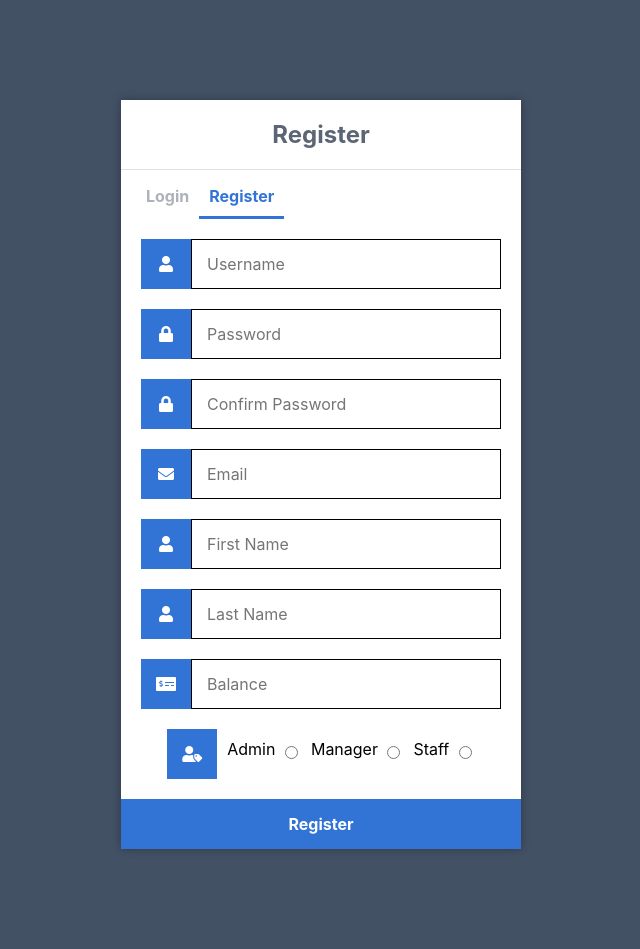
After one commit to jliang1022/Food-Truck-Database, a Flask app: template templates/register.html in a window 1280 px wide. The commit adds this page. Shown: the whole page, without its empty margins (319-959 px from the left). Run offline with Flask 2, Linux system fonts and the light colour scheme; the template is opened without the code that fills it, so the values that code supplies are empty; some libraries are stand-ins or nearby versions.

Commit message:
Added login and registration and styles. 	- Still need to test backend of screens. 	- Need to javascript to make certain options on registration unavailable.

```diff
--- a/app.py
+++ b/app.py
@@ -1,47 +1,146 @@
-from flask import Flask, render_template
+from flask import Flask, render_template, request, redirect, url_for, session
+import hashlib
 # from flask_mysqldb import MySQL
 import MySQLdb
+import re
 
 app = Flask(__name__, static_url_path="")
-
+app.secret_key = 'foodtruck'
 # mysql = MySQL(app)
 
 #Trying to connect
-db_connection = MySQLdb.connect(host="",
-                           user = "",
-                           passwd = "",
-                           db = "",
-                           port = )
+db_connection = MySQLdb.connect(host="127.0.0.1",
+						   user = "root",
+						   passwd = "Jl102298722321487",
+						   db = "foodtruck",
+						   port = 3306)
 # If connection is not successful
 
 
 
 
 
-@app.route('/', methods=['GET'])
-def index():
-  # Making Cursor Object For Query Execution
-  cursor=db_connection.cursor()
-  cursor.execute('SELECT * FROM admin')
-  items = cursor.fetchall()
-  admin_list=[]
+@app.route('/', methods=['GET', 'POST'])
+def login():
+	msg = ''
+	# Making Cursor Object For Query Execution
+	if request.method == 'POST' and 'username' in request.form and 'password' in request.form:
+		# Create variables for easy access
+		username = request.form['username']
+		password = request.form['password']
+		password = hashlib.md5(password.encode()).hexdigest()
+		# Check if account exists using MySQL
+		cursor = db_connection.cursor(MySQLdb.cursors.DictCursor)
+		cursor.execute('SELECT * FROM user WHERE username = %s AND password = %s', (username, password,))
+		# Fetch one record and return result
+		account = cursor.fetchone()
+		# If account exists in accounts table in out database
+		if account:
+			# Create session data, we can access this data in other routes
+			session['loggedin'] = True
+			# Redirect to home page
+			return 'Logged in successfully!'
+		else:
+			# Account doesnt exist or username/password incorrect
+			msg = 'Incorrect username/password!'
+	return render_template('index.html', msg=msg)
 
-  for item in items:
-      admin={}
-      admin['username'] = item[0]
-      admin['email'] = item[1]
-      admin_list.append(admin)
+@app.route('/logout')
+def logout():
+	session.pop('loggedin', None)
+	session.pop('username', None)
+	return redirect(url_for('login'))
 
-  # for admin in admin_list:
-  #     print(admin['username'])
+@app.route('/register', methods=['GET', 'POST'])
+def register():
+	# Output message if something goes wrong...
+	msg = ''
+	# Check if "username", "password" and "email" POST requests exist (user submitted form)
+	if request.method == 'POST' and 'username' in request.form and 'password' in request.form and 'confirm_password' in request.form and 'firstname' in request.form and 'lastname' in request.form:
+		# Create variables for easy access
+		username = request.form['username']
+		password = request.form['password']
+		confirm_password = request.form['confirm_password']
+		firstname = request.form['firstname']
+		lastname = request.form['lastname']
 
-  # Closing Database Connection
-  # db_connection.close()
-  return render_template('index.html', admin_list=admin_list)
+	# Check if account exists using MySQL
+		cursor = db_connection.cursor(MySQLdb.cursors.DictCursor)
+		cursor.execute('SELECT * FROM user WHERE username = %s', (username,))
+		account = cursor.fetchone()
+		# If account exists show error and validation checks
+		if account:
+			msg = 'Account already exists!'
+		elif not re.match(r'[A-Za-z0-9]+', username):
+			msg = 'Username must contain only characters and numbers!'
+		elif len(password) < 8:
+			msg = 'Please choose a password length of at least 8!'
+		elif password != confirm_password:
+			msg = 'Passwords do not match!'
+		elif not username or not password or not confirm_password or not firstname or not lastname:
+			msg = 'Please fill out the form!'
+		elif 'balance' in request.form:
+			balance = request.form['balance']
+			# Account doesnt exists and the form data is valid, now insert new account into accounts table
+			try:
+				float(balance)
+			except ValueError:
+				msg = 'Balance must be a postiive decimal number!'
+			if msg == '':
+				if float(balance) > 0:
+					password = hashlib.md5(password.encode()).hexdigest()
+					cursor.execute('INSERT INTO user VALUES (%s, %s, %s, %s)', (username, password, firstname, lastname))
+					cursor.execute('INSERT INTO customer VALUES(%s, %s, NULL)', (username, balance,))
+					db_connection.commit()
+					msg = 'You have successfully registered!'
+		elif 'email' in request.form:
+			email = request.form['email']
+			if not re.match(r'[^@]+@[^@]+\.[^@]+', email):
+				msg = 'Invalid email address!'
+			elif role:
+				role = request.form['role']
+				password = hashlib.md5(password.encode()).hexdigest()
+				cursor.execute('INSERT INTO user VALUES (%s, %s, %s, %s)', (username, password, firstname, lastname))
+				cursor.execute('INSERT INTO employee VALUES(%s, %s)', (username, email))
+				if role == 'admin':
+					cursor.execute('INSERT INTO admin VALUES(%s, %s)', (username, email))
+				elif role == 'manager':
+					cursor.execute('INSERT INTO manager VALUES(%s, %s)', (username, email))
+				elif role == 'staff':
+					cursor.execute('INSERT INTO staff VALUES(%s, %s, NULL)', (username, email))
+				db_connection.commit()
+				msg = 'You have successfully registered!'
+			else:
+				msg = 'Please select a role!'
+		elif 'balance' in request.form and 'email' in request.form:
+			balance = request.form['balance']
+			email = request.form['email']
+			try:
+				float(balance)
+			except ValueError:
+				msg = 'Balance must be a postive decimal number!'
+				if msg == '':
+					if float(balance) > 0:
+						if role:
+							role = request.form['role']
+							password = hashlib.md5(password.encode()).hexdigest()
+							cursor.execute('INSERT INTO user VALUES (%s, %s, %s, %s)', (username, password, firstname, lastname))
+							cursor.execute('INSERT INTO customer VALUES(%s, %s, NULL)', (username, balance,))
+							cursor.execute('INSERT INTO employee VALUES(%s, %s)', (username, email))
+							if role == 'admin':
+								cursor.execute('INSERT INTO admin VALUES(%s, %s)', (username, email))
+							elif role == 'manager':
+								cursor.execute('INSERT INTO manager VALUES(%s, %s)', (username, email))
+							elif role == 'staff':
+								cursor.execute('INSERT INTO staff VALUES(%s, %s, NULL)', (username, email))
+							db_connection.commit()
+							msg = 'You have successfully registered!'
+						else:
+							msg = 'Please select a role!'
+		else:
+			msg = 'Please fill out balance (positve decimal) and/or email!'
 
-@app.route('/form', methods=['GET', 'POST'])
-def form():
-    return render_template('form.html')
+	return render_template('register.html', msg=msg)
 
 if __name__ == '__main__':
-    app.run(debug=True)
+	app.run(debug=True)
--- /dev/null
+++ b/static/style.css
@@ -0,0 +1,109 @@
+* {
+    box-sizing: border-box;
+    font-family: -apple-system, BlinkMacSystemFont, "segoe ui", roboto, oxygen, ubuntu, cantarell, "fira sans", "droid sans", "helvetica neue", Arial, sans-serif;
+    font-size: 16px;
+    -webkit-font-smoothing: antialiased;
+    -moz-osx-font-smoothing: grayscale;
+}
+body {
+    background-color: #435165;
+    margin: 0;
+}
+.login, .register {
+    width: 400px;
+    background-color: #ffffff;
+    box-shadow: 0 0 9px 0 rgba(0, 0, 0, 0.3);
+    margin: 100px auto;
+}
+.login h1, .register h1 {
+    text-align: center;
+    color: #5b6574;
+    font-size: 24px;
+    padding: 20px 0 20px 0;
+    border-bottom: 1px solid #dee0e4;
+}
+.login .links, .register .links {
+    display: flex;
+    padding: 0 15px;
+}
+.login .links a, .register .links a {
+    color: #adb2ba;
+    text-decoration: none;
+    display: inline-flex;
+    padding: 0 10px 10px 10px;
+    font-weight: bold;
+}
+.login .links a:hover, .register .links a:hover {
+    color: #9da3ac;
+}
+.login .links a.active, .register .links a.active {
+    border-bottom: 3px solid #3274d6;
+    color: #3274d6;
+}
+.login form, .register form {
+    display: flex;
+    flex-wrap: wrap;
+    justify-content: center;
+    padding-top: 20px;
+}
+.login form label,
+.register form label[for='username'],
+.register form label[for='password'],
+.register form label[for='confirm_password'],
+.register form label[for='email'],
+.register form label[for='firstname'],
+.register form label[for='lastname'],
+.register form label[for='balance'],
+.register form label[for='role'] {
+    display: flex;
+    justify-content: center;
+    align-items: center;
+    width: 50px;
+    height: 50px;
+    background-color: #3274d6;
+    color: #ffffff;
+}
+
+.register form label[for='admin'],
+.register form label[for='manager'],
+.register form label[for='staff'] {
+    display: block;
+    justify-content: center;
+    height: 50px;
+    text-align: center;
+    padding-left: 10px;
+    padding-top: 10px;
+}
+
+.login form input[type="password"],
+.login form input[type="text"],
+.login form input[type="email"],
+.register form input[type="password"],
+.register form input[type="text"],
+.register form input[type="email"] {
+    width: 310px;
+    height: 50px;
+    border: 1px solid #000000;
+    margin-bottom: 20px;
+    padding: 0 15px;
+}
+
+.register form input[type="radio"] {
+    vertical-align: middle;
+}
+
+.login form input[type="submit"], .register input[type="submit"] {
+    width: 100%;
+    padding: 15px;
+    margin-top: 20px;
+    background-color: #3274d6;
+    border: 0;
+    cursor: pointer;
+    font-weight: bold;
+    color: #ffffff;
+    transition: background-color 0.2s;
+}
+.login form input[type="submit"]:hover, .register input[type="submit"]:hover {
+    background-color: #2868c7;
+    transition: background-color 0.2s;
+}
--- /dev/null
+++ b/templates/register.html
@@ -0,0 +1,65 @@
+<!DOCTYPE HTML>
+<html>
+	<head>
+	    <title>Register</title>
+	    <meta charset="utf-8">
+		    <title>GT Food Truck</title>
+		    <link rel="stylesheet" type="text/css" href="{{ url_for('static', filename='style.css') }}">
+			<link rel="stylesheet" href="https://use.fontawesome.com/releases/v5.7.1/css/all.css">
+	</head>
+	<body>
+		<div class="register">
+			<h1>Register</h1>
+			<div class="links">
+				<a href="{{ url_for('login') }}">Login</a>
+				<a href="{{ url_for('register') }}" class="active">Register</a>
+			</div>
+			<form action="{{ url_for('register') }}" method="post" autocomplete="off">
+				<label for="username">
+					<i class="fas fa-user"></i>
+				</label>
+				<input type="text" name="username" placeholder="Username" id="username" required>
+				<label for="password">
+					<i class="fas fa-lock"></i>
+				</label>
+				<input type="password" name="password" placeholder="Password" id="password" required>
+				<label for="confirm_password">
+					<i class="fas fa-lock"></i>
+				</label>
+				<input type="password" name="confirm_password" placeholder="Confirm Password" id="confirm_password" required>
+				<label for="email">
+					<i class="fas fa-envelope"></i>
+				</label>
+				<input type="email" name="email" placeholder="Email" id="email">
+				<label for="firstname">
+					<i class="fas fa-user"></i>
+				</label>
+				<input type="text" name ="firstname" placeholder="First Name" id="firstname" required>
+				<label for="lastname">
+					<i class="fas fa-user"></i>
+				</label>
+				<input type="text" name ="lastname" placeholder="Last Name" id="lastname" required>
+				<label for="balance">
+					<i class="fas fa-money-check-alt"></i>
+				</label>
+				<input type="text" name ="balance" placeholder="Balance" id="balance">
+				<label for="role">
+					<i class="fas fa-user-tag"></i>
+				</label>
+				<label for="admin">Admin
+					<input type="radio" name ="role" id="admin" value="admin">
+				</label>
+
+				<label for="manager">Manager
+					<input type="radio" name ="role" id="manager" value="manager">
+				</label>
+
+				<label for="staff">Staff
+					<input type="radio" name ="role" id="staff" value="staff">
+				</label>
+				<div class="msg">{{ msg }}</div>
+				<input type="submit" value="Register">
+			</form>
+		</div>
+	</body>
+</html>
```
Also changed, not shown: Templates/form.html (deleted, +0 -31 lines), Templates/index.html (+32 -27 lines).
